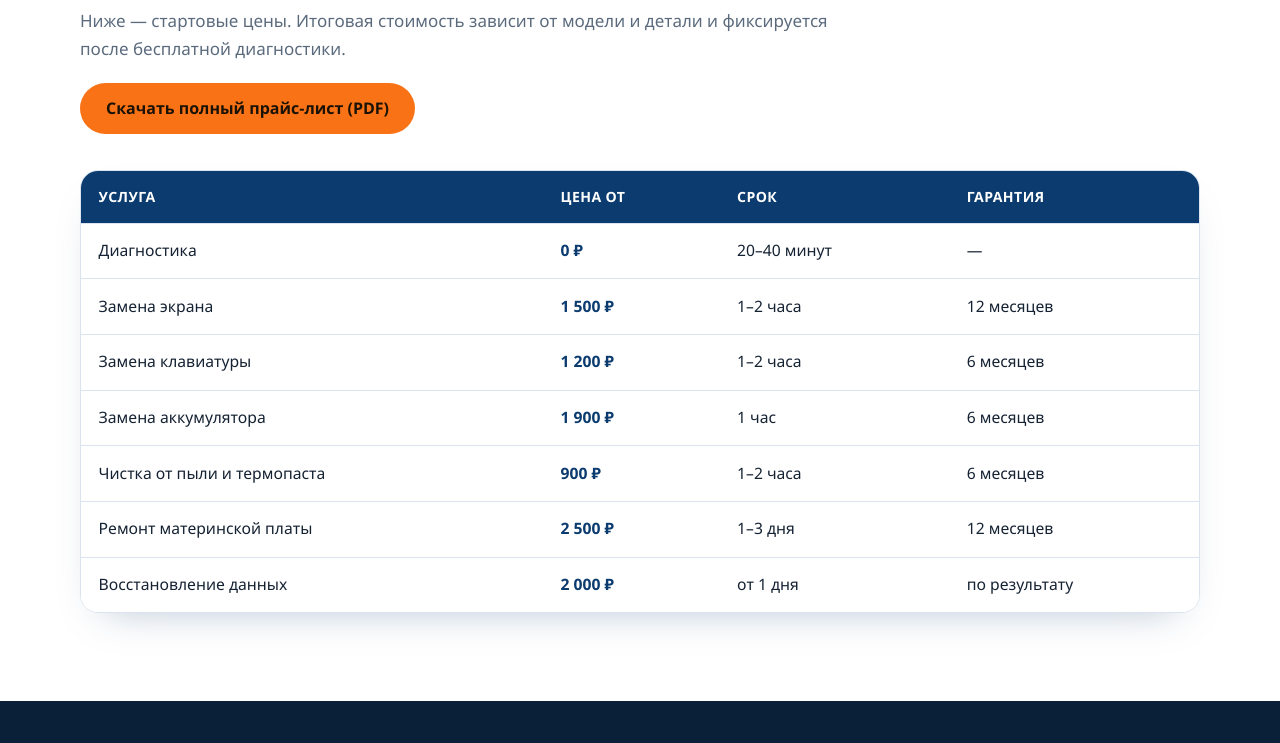
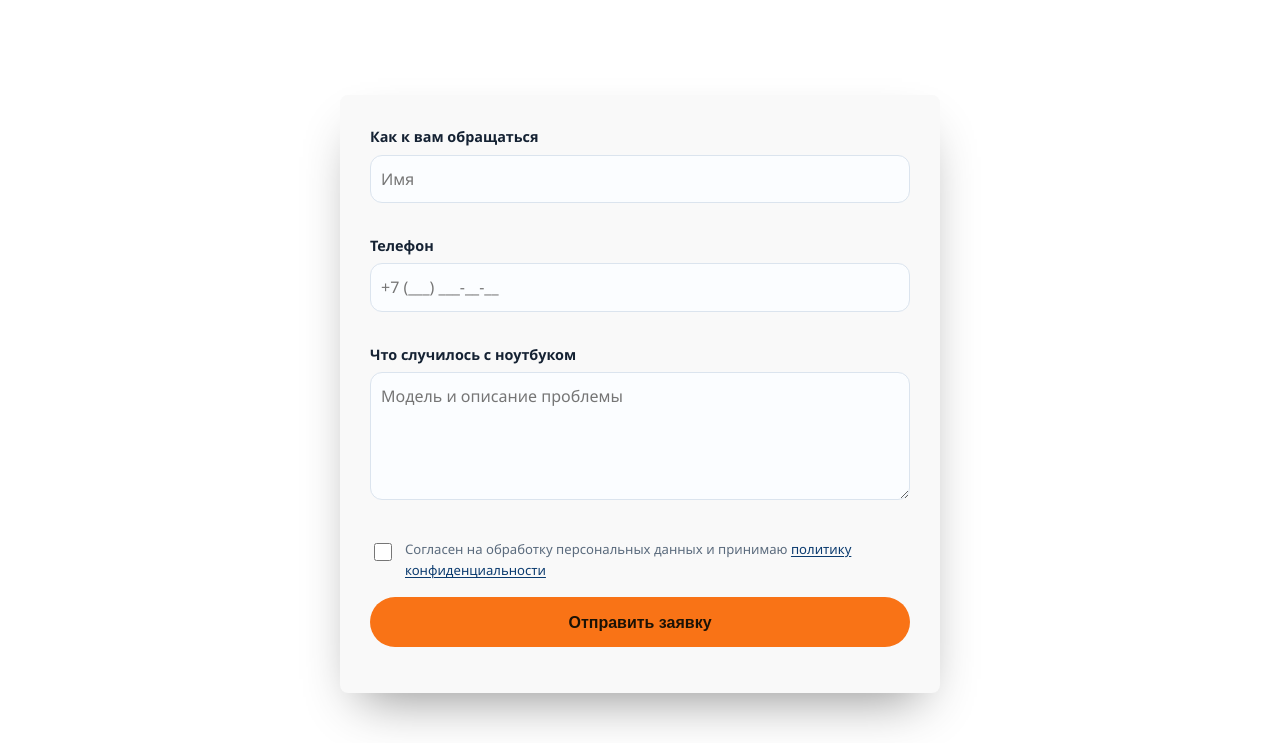
Before and after one commit to Dun4ikUchizuke/laptop-repair-nsk, a plain HTML site: page prices.html in a window 1280 px wide. Shown: the part 377-1120 px from the top of the page. Drawn offline with Linux system fonts and the light colour scheme.

Commit message:
Update prices.html

```diff
--- a/prices.html
+++ b/prices.html
@@ -3,10 +3,10 @@
 <head>
   <meta charset="utf-8">
   <meta name="viewport" content="width=device-width, initial-scale=1">
-  <title>Цены на ремонт ноутбуков в Новосибирске | Ноутбук-Сервис</title>
-  <meta name="description" content="Актуальные цены на ремонт ноутбуков в Новосибирске. Диагностика бесплатно. Скачать полный прайс-лист в PDF.">
-  <meta name="robots" content="index, follow">
-  <link rel="canonical" href="https://dun4ikuchizuke.github.io/laptop-repair-nsk/prices.html">
+  <title>Оставить заявку на ремонт ноутбука | Ноутбук-Сервис</title>
+  <meta name="description" content="Записаться на ремонт ноутбука в Новосибирске. Бесплатная диагностика, выезд мастера.">
+  <meta name="robots" content="noindex, follow"> <!-- Страницу формы обычно не индексируют, чтобы не плодить дубли в поиске -->
+  <link rel="canonical" href="https://dun4ikuchizuke.github.io/laptop-repair-nsk/order.html">
   <link rel="stylesheet" href="styles/main.css">
 </head>
 <body>
@@ -34,36 +34,35 @@
   </header>
 
   <main>
-    <section class="section" id="prices">
+    <section class="section" id="cta">
       <div class="container">
         <div class="section-head">
-          <h1>Цены на ремонт ноутбуков</h1>
-          <p>Ниже — стартовые цены. Итоговая стоимость зависит от модели и детали и фиксируется после бесплатной диагностики.</p>
-          <p style="margin-top: 20px;">
-            <a class="button" href="price-list.pdf" download>Скачать полный прайс-лист (PDF)</a>
-          </p>
+          <h1>Записаться на ремонт</h1>
+          <p>Оставьте телефон — уточним поломку, назовём ориентировочную стоимость и предложим удобное время. Или позвоните напрямую.</p>
+          <p class="cta-phone" style="font-size: 1.5em; font-weight: bold; margin-top: 20px;"><a href="tel:+73832001010">+7 (383) 200-10-10</a></p>
         </div>
-        <div class="table-wrap">
-          <table class="price-table">
-            <thead>
-              <tr>
-                <th>Услуга</th>
-                <th>Цена от</th>
-                <th>Срок</th>
-                <th>Гарантия</th>
-              </tr>
-            </thead>
-            <tbody>
-              <tr><td>Диагностика</td><td>0 ₽</td><td>20–40 минут</td><td>—</td></tr>
-              <tr><td>Замена экрана</td><td>1 500 ₽</td><td>1–2 часа</td><td>12 месяцев</td></tr>
-              <tr><td>Замена клавиатуры</td><td>1 200 ₽</td><td>1–2 часа</td><td>6 месяцев</td></tr>
-              <tr><td>Замена аккумулятора</td><td>1 900 ₽</td><td>1 час</td><td>6 месяцев</td></tr>
-              <tr><td>Чистка от пыли и термопаста</td><td>900 ₽</td><td>1–2 часа</td><td>6 месяцев</td></tr>
-              <tr><td>Ремонт материнской платы</td><td>2 500 ₽</td><td>1–3 дня</td><td>12 месяцев</td></tr>
-              <tr><td>Восстановление данных</td><td>2 000 ₽</td><td>от 1 дня</td><td>по результату</td></tr>
-            </tbody>
-          </table>
-        </div>
+
+        <form class="callback-form" action="#" method="post" style="max-width: 600px; margin: 0 auto; background: #f9f9f9; padding: 30px; border-radius: 8px;">
+          <div class="form-field">
+            <label for="name">Как к вам обращаться</label>
+            <input id="name" name="name" type="text" autocomplete="name" placeholder="Имя" required style="width: 100%; padding: 10px; margin-bottom: 15px;">
+          </div>
+          <div class="form-field">
+            <label for="phone">Телефон</label>
+            <input id="phone" name="phone" type="tel" autocomplete="tel" placeholder="+7 (___) ___-__-__" required style="width: 100%; padding: 10px; margin-bottom: 15px;">
+          </div>
+          <div class="form-field">
+            <label for="comment">Что случилось с ноутбуком</label>
+            <textarea id="comment" name="comment" rows="4" placeholder="Модель и описание проблемы" style="width: 100%; padding: 10px; margin-bottom: 15px;"></textarea>
+          </div>
+          <div class="form-field checkbox" style="margin-bottom: 15px;">
+            <input id="consent" name="consent" type="checkbox" required>
+            <label for="consent">Согласен на обработку персональных данных и принимаю <a href="privacy/index.html">политику конфиденциальности</a></label>
+          </div>
+          <div class="form-field">
+            <button class="button" type="submit" style="width: 100%;">Отправить заявку</button>
+          </div>
+        </form>
       </div>
     </section>
   </main>
```
